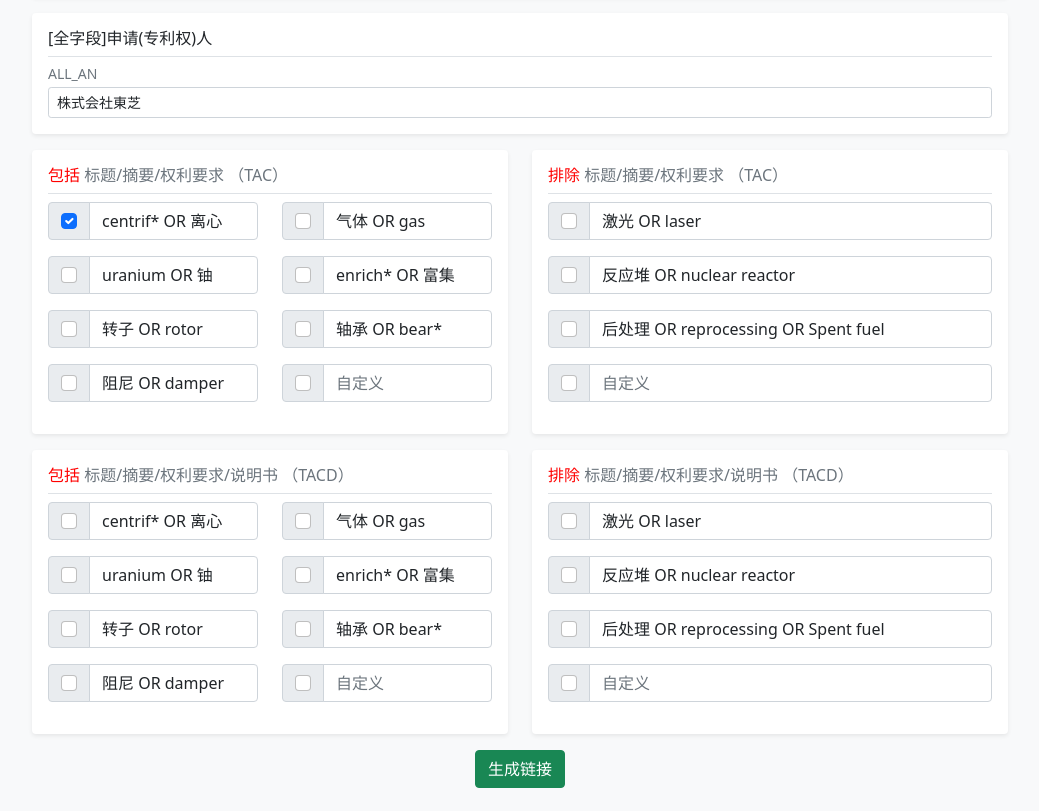
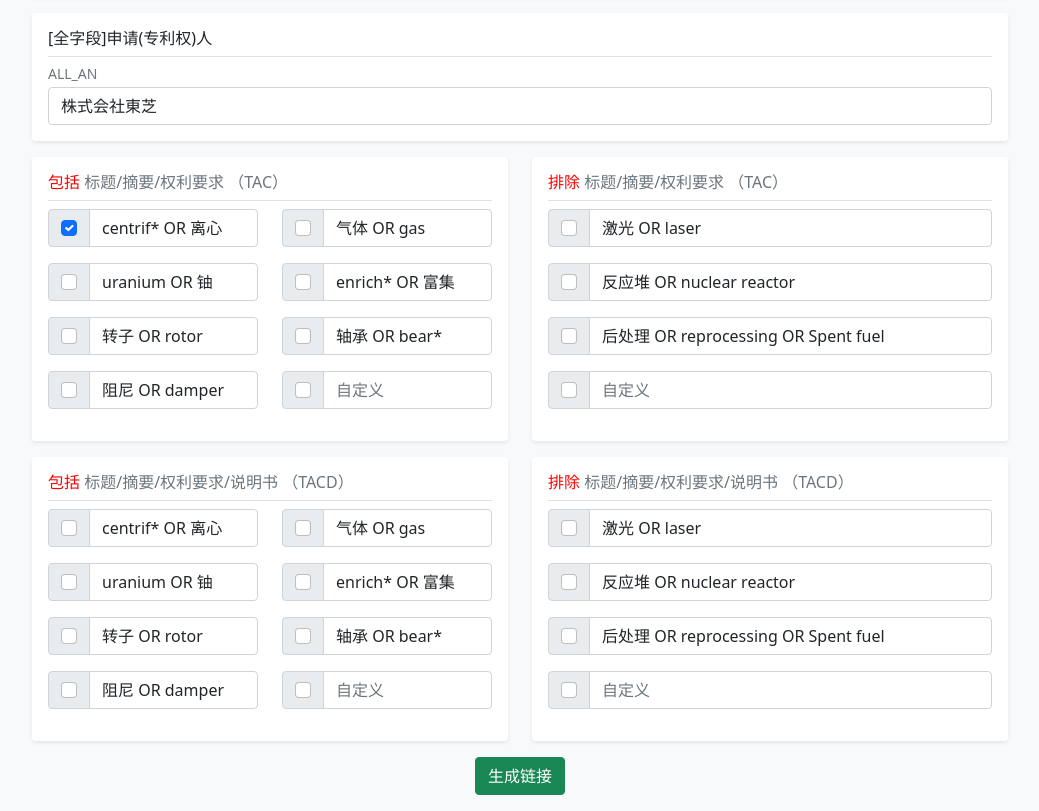
Before and after one commit to JoshYEn/patsnap-url-generator, a plain HTML site: page index.html in a window 1280 px wide. Shown: the part 99-910 px from the top of the page, without its empty margins (120-1159 px from the left). Drawn offline with nearby package versions, Linux system fonts and the light colour scheme.

Commit message:
Update index.html

```diff
--- a/index.html
+++ b/index.html
@@ -112,7 +112,7 @@
           <div class="form-row media-body mb-0 small lh-125">
             <div class="col-md">
               <label for="all_an" class="text-center mb-1">ALL_AN</label>
-              <input type="text" class="form-control form-control-sm" id="all_an" value="株式会社東芝">
+              <input type="text" class="form-control form-control" id="all_an" value="株式会社東芝">
             </div>
             <!-- <div class="col-md-4">
 							<label for="end-year" class="text-center">End Year</label>
```
